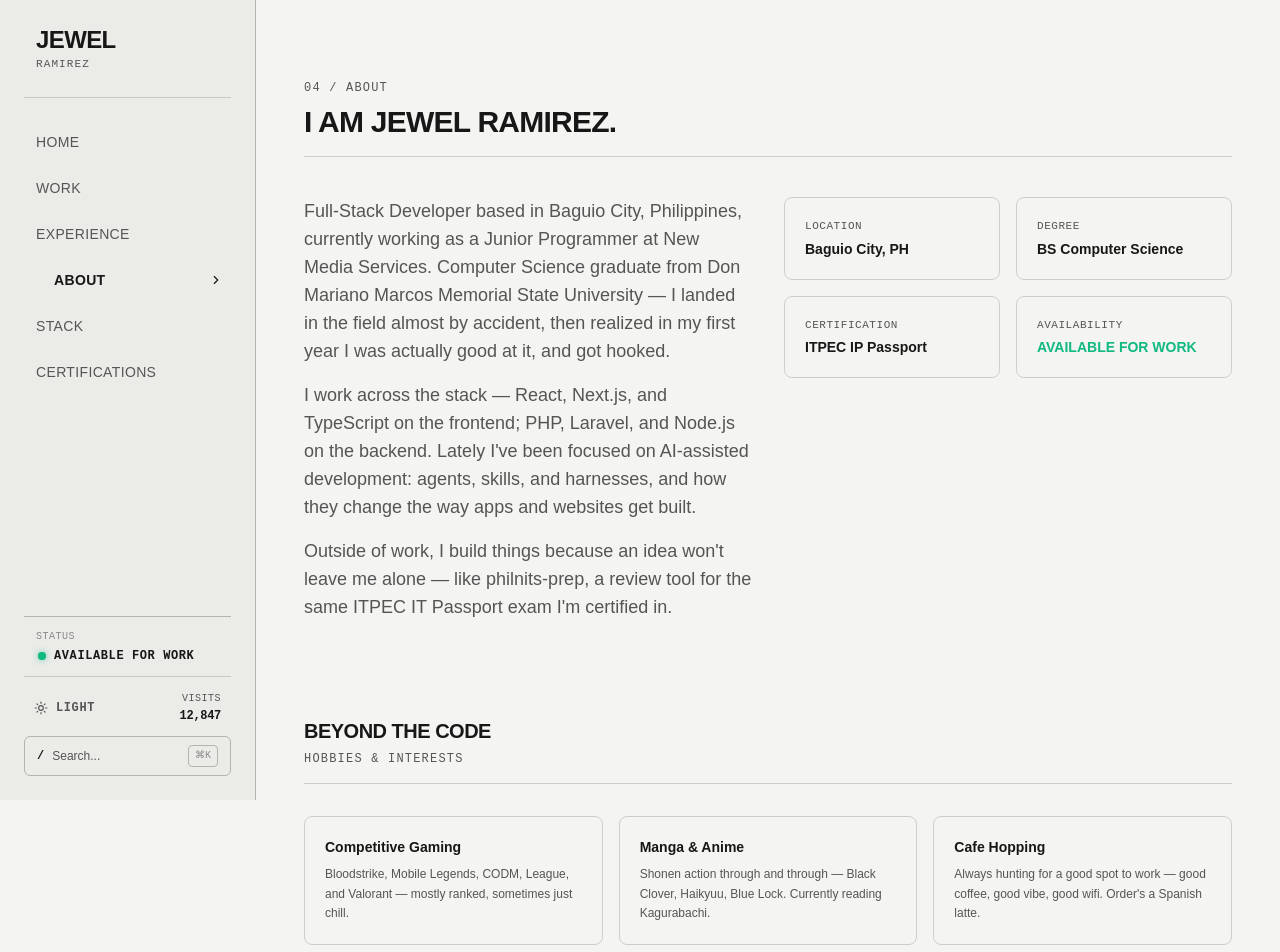
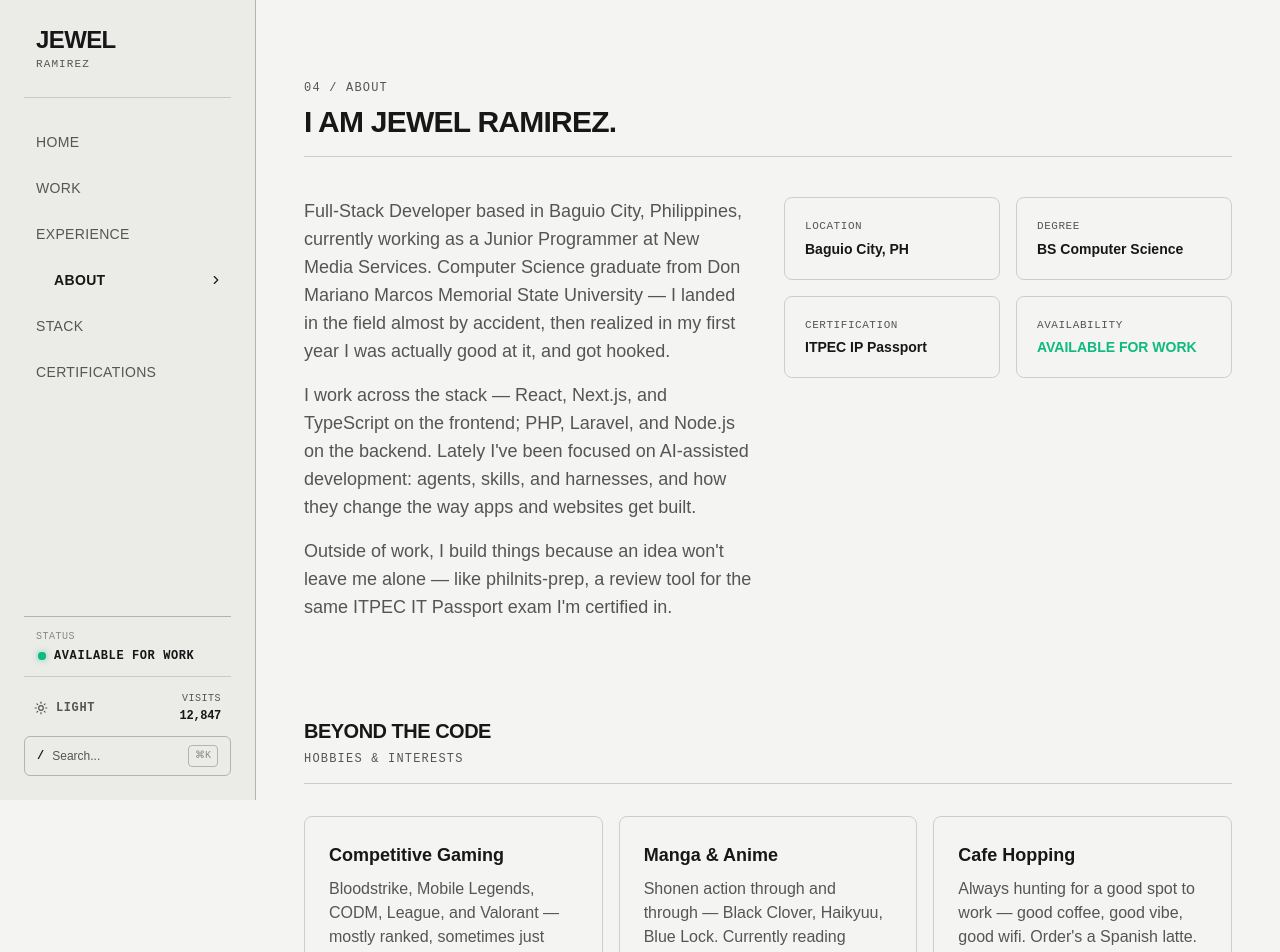
Before and after one commit to p1llows/jewel-portfolio, a Next.js app: page /about in a window 1280 px wide. Shown: the top 952 px of the page. Built offline with nearby package versions, Linux system fonts and the light colour scheme.

Commit message:
feat: add AboutSection component for displaying personal background and details

```diff
--- a/src/components/about/AboutSection.tsx
+++ b/src/components/about/AboutSection.tsx
@@ -78,9 +78,9 @@ export function AboutSection({ isPreview = false }: AboutSectionProps) {
                 { title: "Manga & Anime", desc: "Shonen action through and through — Black Clover, Haikyuu, Blue Lock. Currently reading Kagurabachi." },
                 { title: "Cafe Hopping", desc: "Always hunting for a good spot to work — good coffee, good vibe, good wifi. Order's a Spanish latte." },
               ].map((hobby, idx) => (
-                <div key={idx} className="group rounded-lg border border-border/60 bg-surface/20 p-5 transition-all hover:bg-surface/60 hover:border-foreground/30">
-                  <div className="text-sm font-bold text-foreground mb-2 group-hover:translate-x-1 transition-transform">{hobby.title}</div>
-                  <p className="text-xs text-secondary leading-relaxed">{hobby.desc}</p>
+                <div key={idx} className="group rounded-lg border border-border/60 bg-surface/20 p-5 sm:p-6 transition-all hover:bg-surface/60 hover:border-foreground/30">
+                  <div className="text-base sm:text-lg font-bold text-foreground mb-2 group-hover:translate-x-1 transition-transform">{hobby.title}</div>
+                  <p className="text-sm sm:text-base text-secondary leading-relaxed">{hobby.desc}</p>
                 </div>
               ))}
             </div>
```
